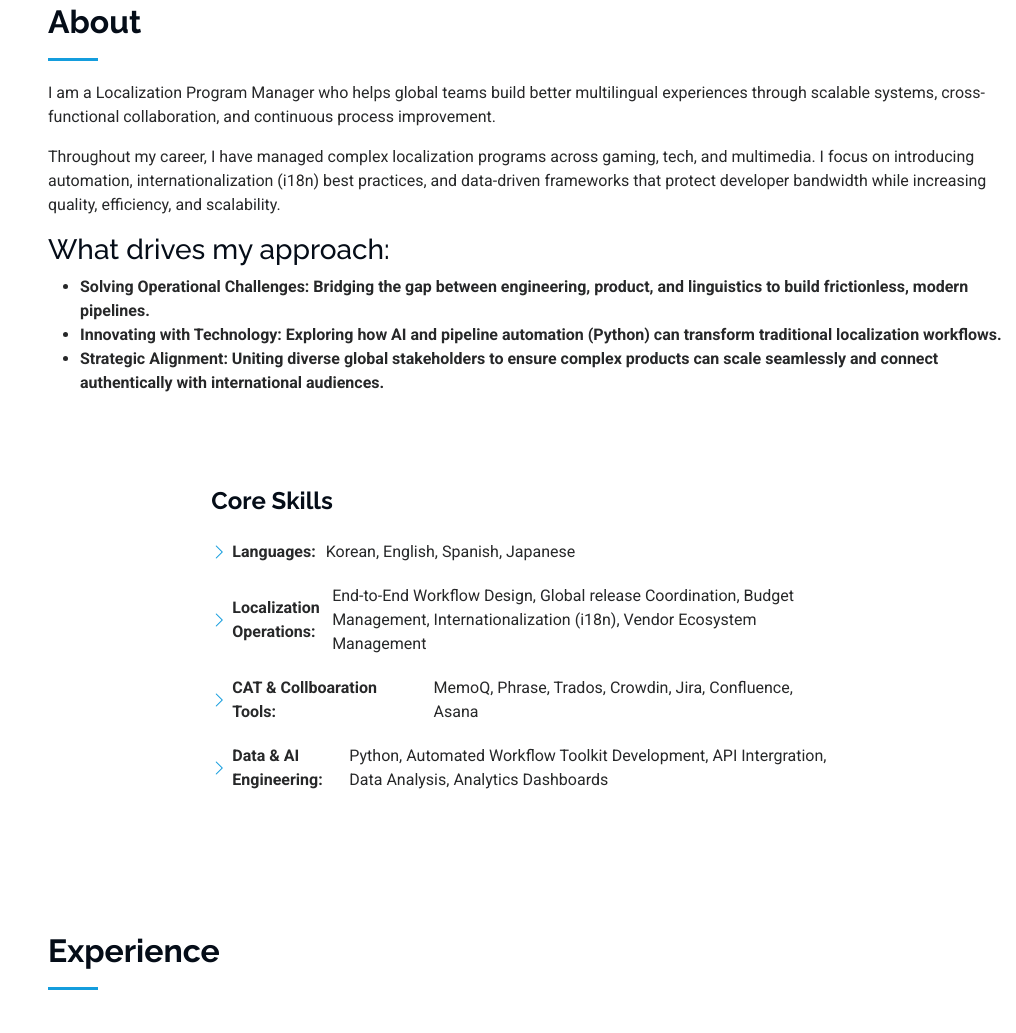
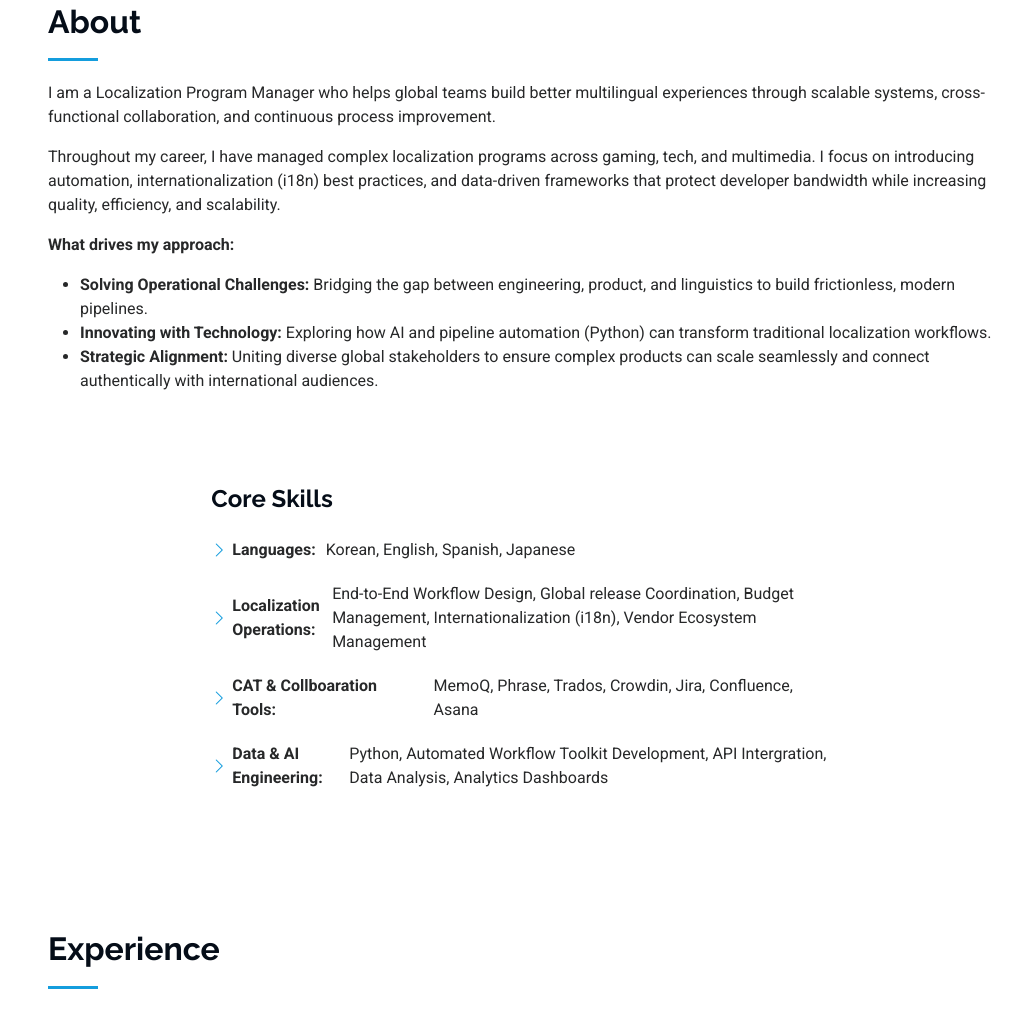
Before and after one commit to InYoungee/portfolio, a plain HTML site: page index.html in a window 1280 px wide. Shown: the part 857-1890 px from the top of the page, without its empty margins (264-1280 px from the left). Drawn offline with Linux system fonts and the light colour scheme.

Commit message:
Update index.html

```diff
--- a/index.html
+++ b/index.html
@@ -102,11 +102,11 @@
         </p>
 
         <p class="mb-3">
-          <h3>What drives my approach:</h3>
+          <strong>What drives my approach:</strong>
           <ul>
-            <li><strong>Solving Operational Challenges: Bridging the gap between engineering, product, and linguistics to build frictionless, modern pipelines.</strong></li>
-            <li><strong>Innovating with Technology: Exploring how AI and pipeline automation (Python) can transform traditional localization workflows.</strong></li>
-            <li><strong>Strategic Alignment: Uniting diverse global stakeholders to ensure complex products can scale seamlessly and connect authentically with international audiences.</strong></li>
+            <li><strong>Solving Operational Challenges:</strong> Bridging the gap between engineering, product, and linguistics to build frictionless, modern pipelines.</li>
+            <li><strong>Innovating with Technology:</strong> Exploring how AI and pipeline automation (Python) can transform traditional localization workflows.</li>
+            <li><strong>Strategic Alignment:</strong> Uniting diverse global stakeholders to ensure complex products can scale seamlessly and connect authentically with international audiences.</li>
           </ul>
         </p>
 
```
